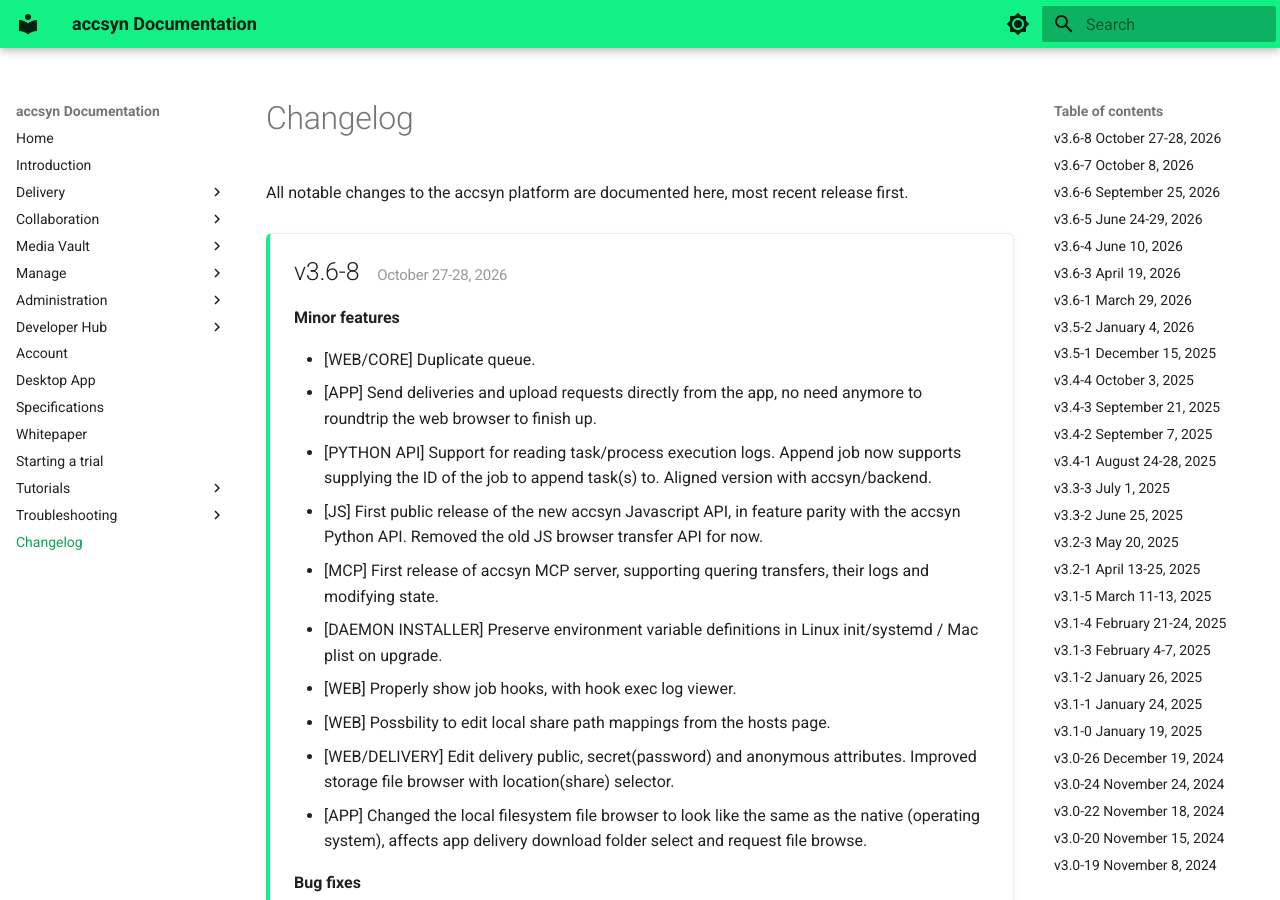
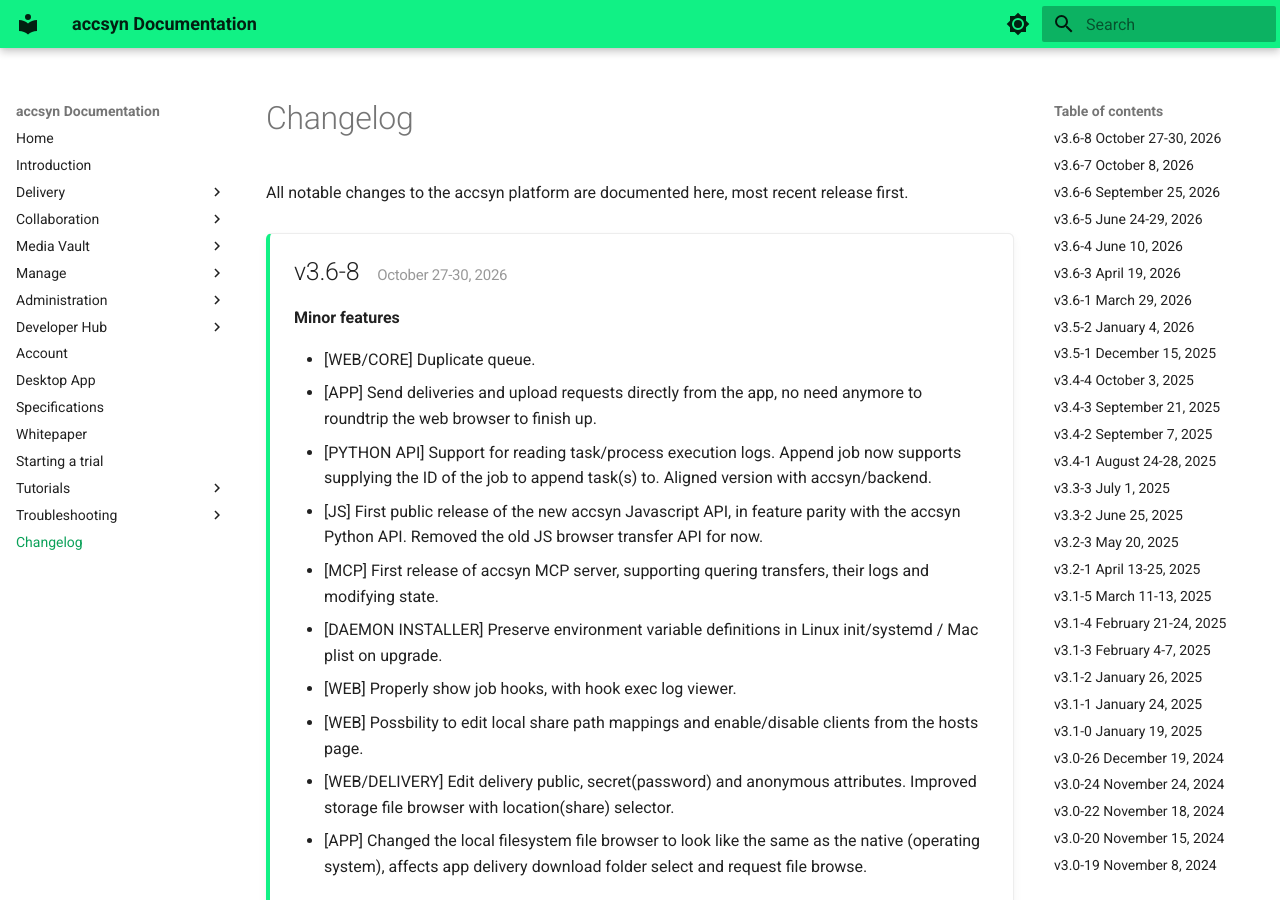
Before and after one commit to accsyn/doc, an MkDocs documentation site: the page built from docs/changelog.md, in a window 1280 px wide and 900 px high. Built offline with MkDocs 1.6.1 and Material for MkDocs 9.7.7, drawn with Linux system fonts in a browser that asks for light colours; emoji names are drawn with the system emoji font.

Commit message:
Consolidate storage admin uri; Update changelog

```diff
--- a/docs/changelog.md
+++ b/docs/changelog.md
@@ -4,7 +4,7 @@
 
 <div class="release-card" markdown>
 
-## v3.6-8 <small>October 27-28, 2026</small>
+## v3.6-8 <small>October 27-30, 2026</small>
 
 **Minor features**
 
@@ -15,7 +15,7 @@
 - [MCP] First release of accsyn MCP server, supporting quering transfers, their logs and modifying state.
 - [DAEMON INSTALLER] Preserve environment variable definitions in Linux init/systemd / Mac plist on upgrade.
 - [WEB] Properly show job hooks, with hook exec log viewer.
-- [WEB] Possbility to edit local share path mappings from the hosts page.
+- [WEB] Possbility to edit local share path mappings and enable/disable clients from the hosts page.
 - [WEB/DELIVERY] Edit delivery public, secret(password) and anonymous attributes. Improved storage file browser with location(share) selector.
 - [APP] Changed the local filesystem file browser to look like the same as the native (operating system), affects app delivery download folder select and request file browse.
 
```
Also changed, not shown: docs/admin/byos/server.md (+1 -1 lines), docs/admin/byos/site.md (+1 -1 lines), docs/admin/storage.md (+1 -1 lines), docs/file-sharing/manage.md (+1 -1 lines), docs/tutorials/remote-office-sync.md (+1 -1 lines).
